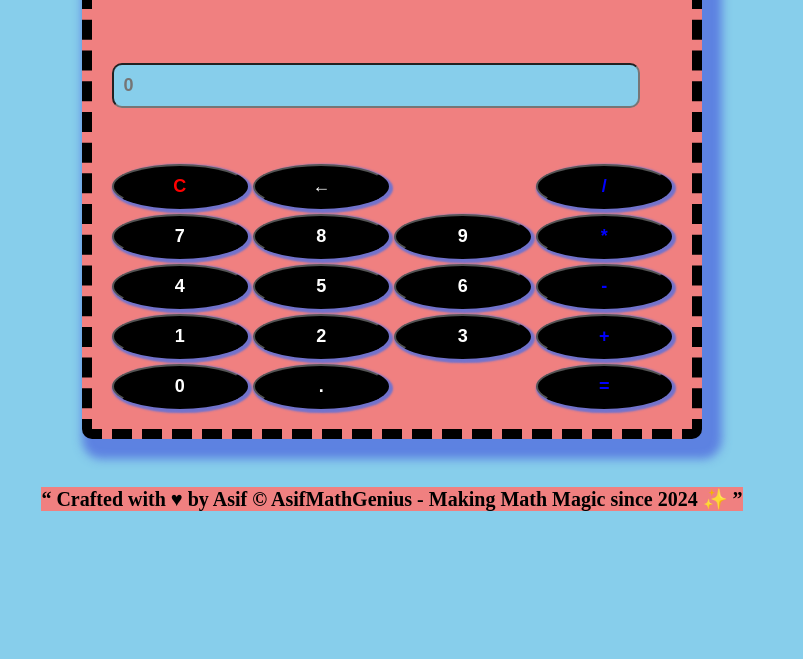
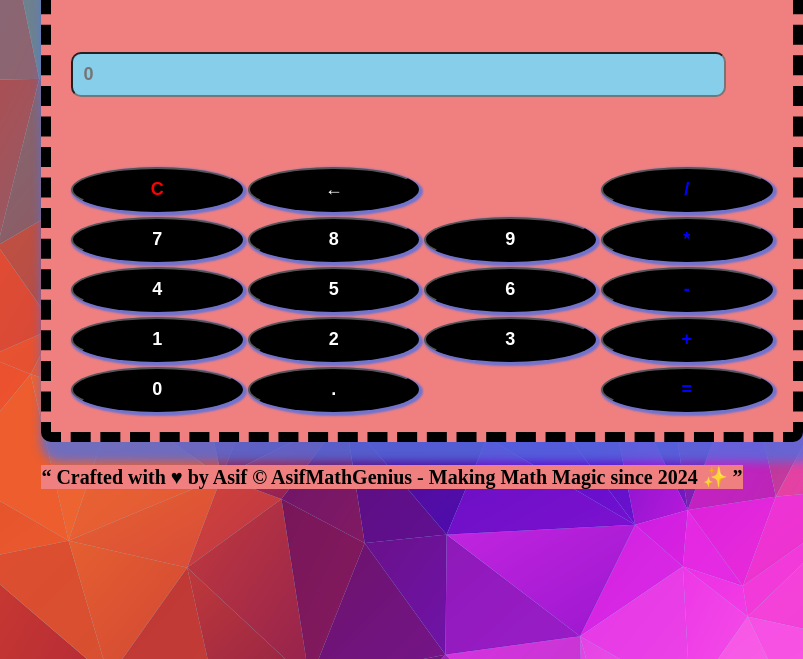
Before and after one commit to asifsarker111/SmartCalcHub, a plain HTML site: page index.html in a window 768 px wide. Shown: the part 141-800 px from the top of the page, 803 px wide, since content can reach past the window. Drawn offline with Linux system fonts and the light colour scheme.

Commit message:
add calculator background img

```diff
--- a/index.html
+++ b/index.html
@@ -4,7 +4,7 @@
     <meta charset="UTF-8">
     <meta name="viewport" content="width=device-width, initial-scale=1.0">
     <title>Smart Calculator Application</title>
-    <link rel="stylesheet" href="styles/style.css">
+    <link rel="stylesheet" href="style.css">
 </head>
 <body>
     <div class="calculator">
--- a/styles/style.css
+++ b/style.css
@@ -5,10 +5,10 @@ body{
     height: 100%;
     width: 100%;
     background-color: skyblue;
-    background-image: url('../images/ ');
+    background-image: url('../images/background.png');
 }
 .calculator{
-    margin:30px auto;
+    margin:20px auto;
     background-color: yellow;
     border-radius: 10px;
     padding: 20px;
@@ -93,26 +93,26 @@ footer{
 /* Media Queries for Responsive Design */
 @media screen and (max-width: 576px) {
     body {
-        padding: 10px;
+        padding: auto;
     }
     .calculator {
         width: 100%;
         margin-left: 0;
         margin-right: 0;
     }
-    #result {
+    /* #result {
         font-size: 16px;
     }
     button {
         font-size: 16px;
         padding: 10px;
-    }
+    } */
 }
 
 @media screen and (min-width: 577px) and (max-width: 992px) {
     .calculator {
-        width: 80%;
-        margin-left: auto;
-        margin-right: auto;
+        width: 100%;
+        margin: 5px auto;
+
     }
 }
```
Also changed, not shown: images/background.png (added).
